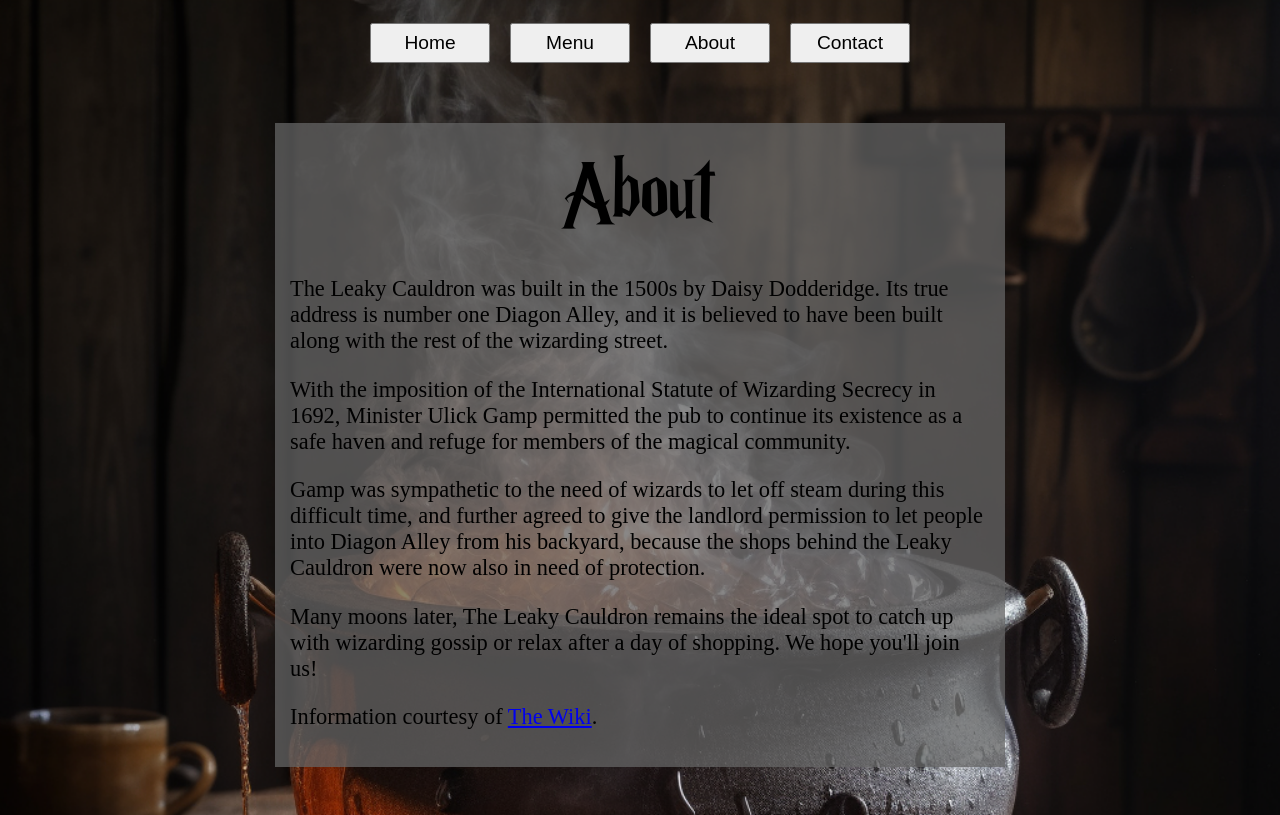
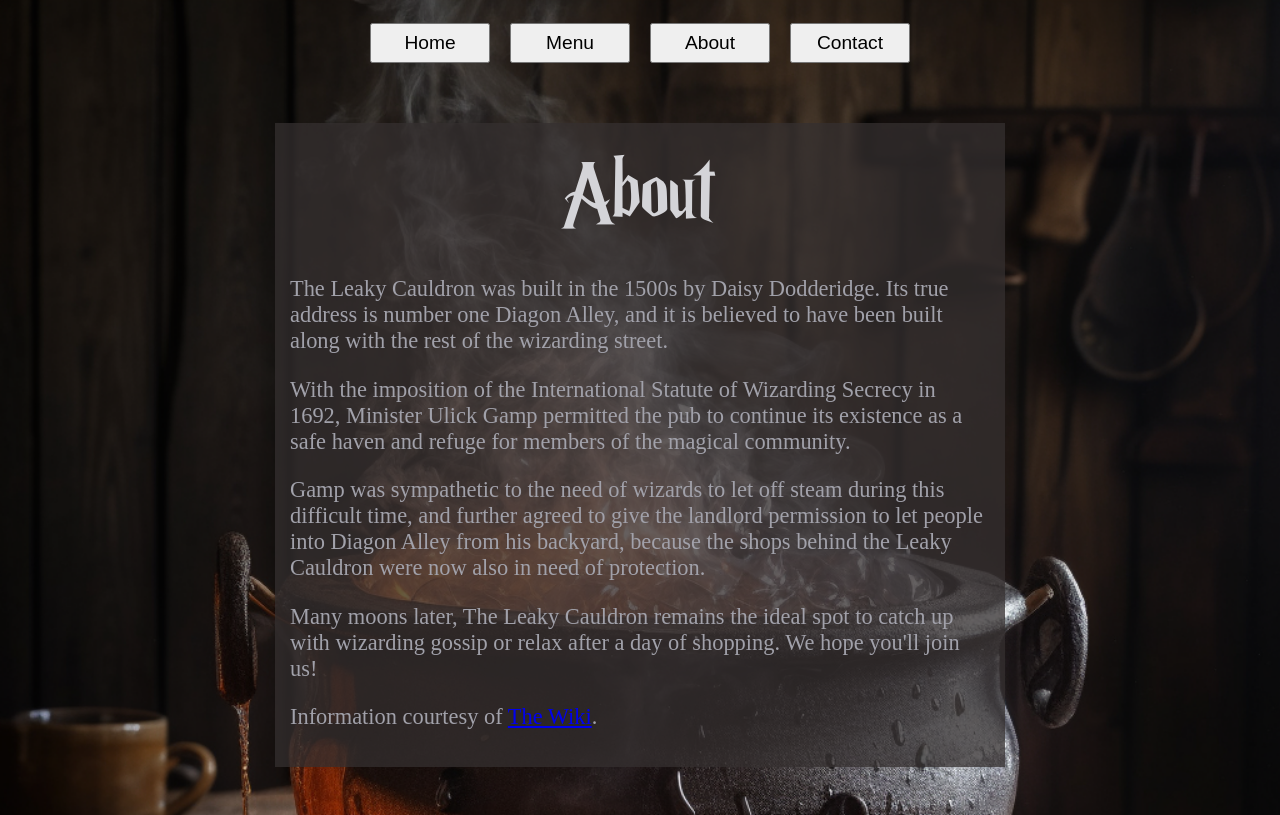
Before and after one commit to chance-class/restaurant-page, a website built with webpack: page dist/index.html in a window 1280 px wide. Both pictures are taken after a click on the button "About". Built offline with nearby package versions, Linux system fonts and the light colour scheme.

Commit message:
Change text color

```diff
--- a/src/style.css
+++ b/src/style.css
@@ -21,6 +21,7 @@
   font-size: 6rem;
   margin: 10px;
   font-weight: 300;
+  color: #d4d4d8;
 }
 
 .navbar {
@@ -61,7 +62,7 @@
   flex-direction: column;
   margin: 40px auto;
   align-items: center;
-  background: rgba(100, 100, 100, 0.75);
+  background: rgba(53, 47, 47, 0.75);
   padding: 15px;
 }
 
@@ -75,6 +76,16 @@
 .main > p,
 .main > div > p {
   font-size: 1.4rem;
+  color: #a1a1aa;
+}
+
+.info {
+  color: #a1a1aa;
+}
+
+h2,
+h3 {
+  color: #d4d4d8;
 }
 
 input {
@@ -100,6 +111,7 @@
 .blurb {
   font-size: 35px;
   margin-bottom: 20px;
+  color: #d4d4d8;
 }
 
 button {
```
Also changed, not shown: dist/main.js.
